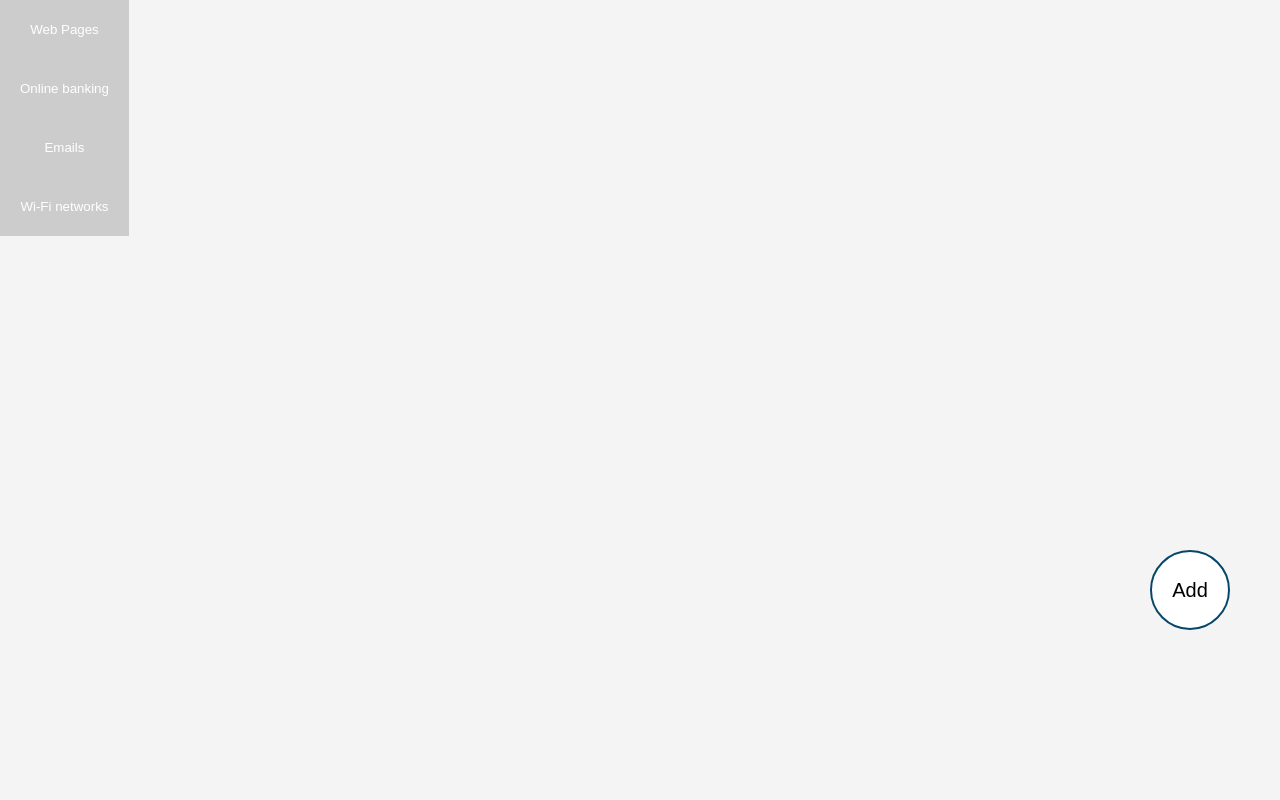
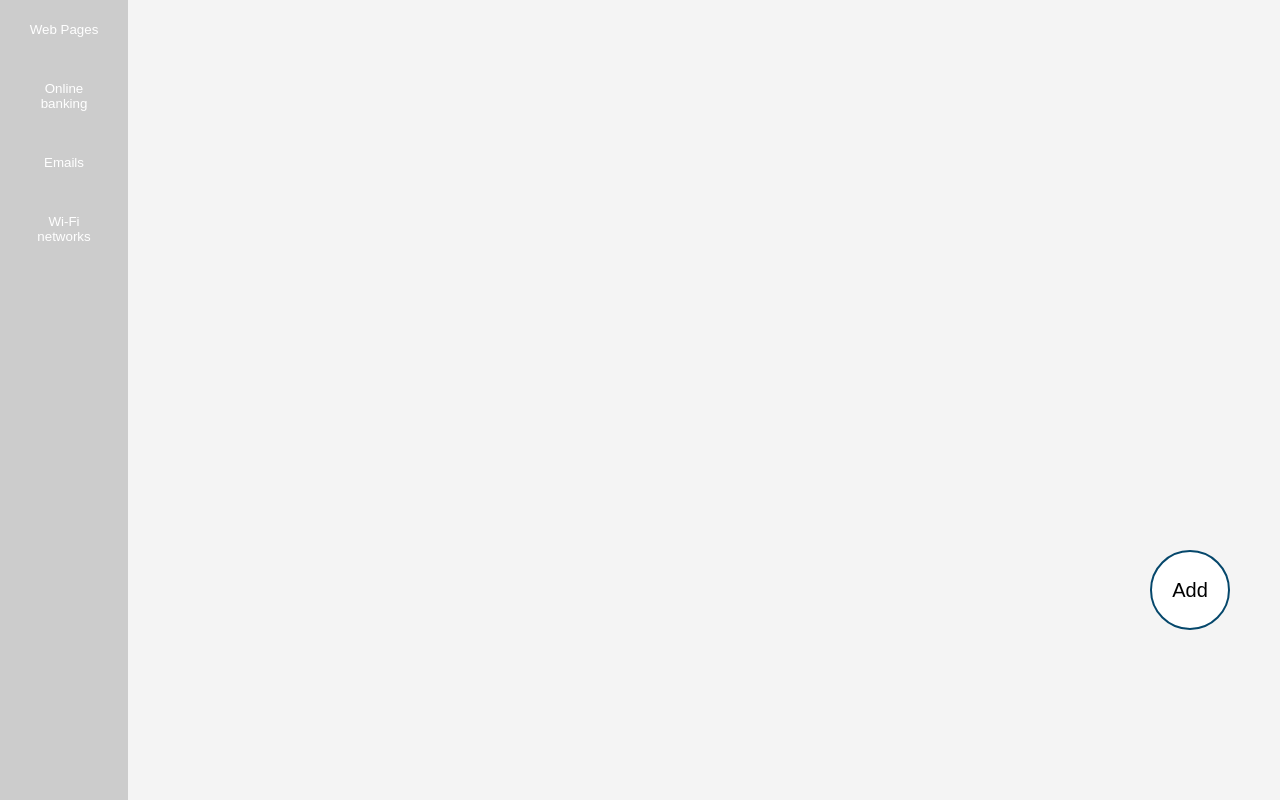
Before and after one commit to alinciocoveanu/Passer, a PHP site: page /account.html in a window 1280 px wide. Shown: the part 112-912 px from the top of the page. Before the commit the page ends 742 px from the top, so only its background shows below. Run offline with PHP 8.4, Linux system fonts and the light colour scheme.

Commit message:
Small changes to design

```diff
--- a/Front-End/css/style.css
+++ b/Front-End/css/style.css
@@ -266,12 +266,8 @@ button:hover{
     flex-flow: column wrap;
     float: left;
     width: 10%;
-    min-width: fit-content;
-    min-height: -webkit-fill-available;
+    height: 100vh;
     background-color: #cccccc;
-    -webkit-box-sizing: border-box;
-    -moz-box-sizing: border-box;
-    box-sizing: border-box;
 }
 
 #leftMenu ul {
```
